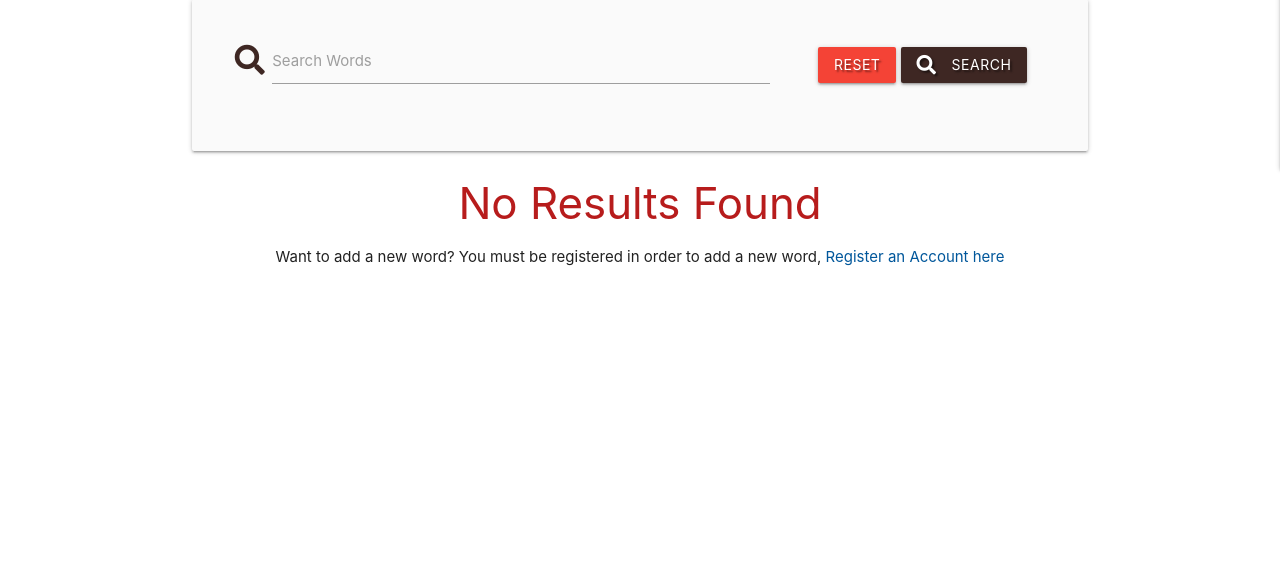
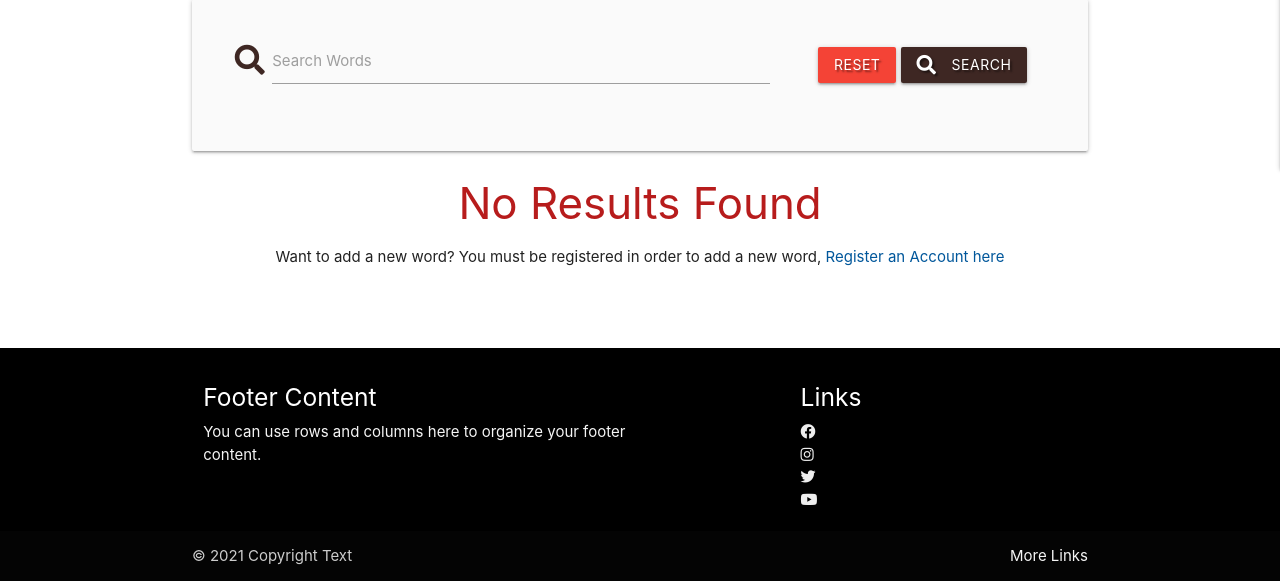
Before and after one commit to adilkhr/my-ms3-project, a Flask app: page / in a window 1280 px wide. Shown: the part 691-1272 px from the top of the page. Before the commit the page ends 957 px from the top, so only its background shows below. Run offline with Flask 2, Linux system fonts and the light colour scheme; data that the repository does not hold is empty; some libraries are stand-ins or nearby versions.

Commit message:
Created a footer for pages

```diff
--- a/static/css/style.css
+++ b/static/css/style.css
@@ -2,6 +2,16 @@
     margin: 0px;
     padding: 0px;
 }
+
+body {
+    display: flex;
+    min-height: 100vh;
+    flex-direction: column;
+  }
+
+  main {
+    flex: 1 0 auto;
+  }
 
 .text-shadow {
     text-shadow: 2px 2px 2px rgba(0,0,0,0.5);
@@ -26,6 +36,11 @@
     margin-bottom: 60px;
 }
 
+.page-footer{
+    margin-top: 60px;
+}
+
+
 @media (max-width: 400px) {
     nav .brand-logo {
         font-size: 1.40rem !important;
--- a/templates/base.html
+++ b/templates/base.html
@@ -67,6 +67,32 @@
     {% endblock %}
    </main>
 
+   <footer class="page-footer black">
+    <div class="container">
+      <div class="row">
+        <div class="col l6 s12">
+          <h5 class="white-text">Footer Content</h5>
+          <p class="grey-text text-lighten-4">You can use rows and columns here to organize your footer content.</p>
+        </div>
+        <div class="col l4 offset-l2 s12">
+          <h5 class="white-text">Links</h5>
+          <ul>
+            <li><a class="grey-text text-lighten-3" href="#!"><i class="fab fa-facebook"></i></a></li>
+            <li><a class="grey-text text-lighten-3" href="#!"><i class="fab fa-instagram"></i></a></li>
+            <li><a class="grey-text text-lighten-3" href="#!"><i class="fab fa-twitter"></i></a></li>
+            <li><a class="grey-text text-lighten-3" href="#!"><i class="fab fa-youtube"></i></a></li>
+          </ul>
+        </div>
+      </div>
+    </div>
+    <div class="footer-copyright">
+      <div class="container">
+      © 2021 Copyright Text
+      <a class="grey-text text-lighten-4 right" href="#!">More Links</a>
+      </div>
+    </div>
+  </footer>
+
    <script
   src="https://code.jquery.com/jquery-3.6.0.min.js" integrity="sha256-/xUj+3OJU5yExlq6GSYGSHk7tPXikynS7ogEvDej/m4=" crossorigin="anonymous"></script>
    <script src="https://cdnjs.cloudflare.com/ajax/libs/materialize/1.0.0/js/materialize.min.js"></script>
```
